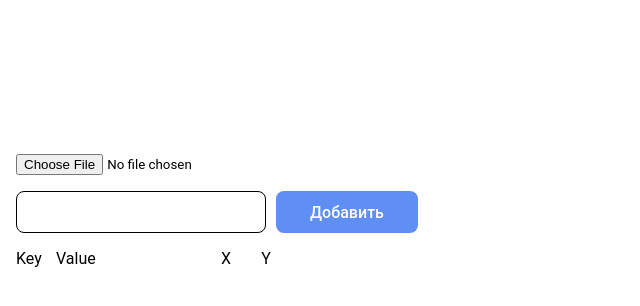
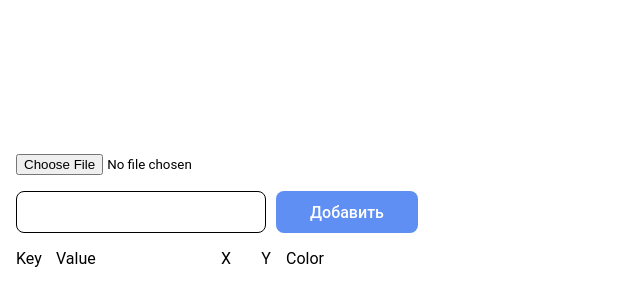
Before and after one commit to artseery/image-template-generator, a Vue app: page / in a window 1280 px wide. Shown: the top 306 px of the page, without its empty margins (0-640 px from the left). Built offline with nearby package versions, Linux system fonts and the light colour scheme.

Commit message:
Add text color change

```diff
--- a/src/App.vue
+++ b/src/App.vue
@@ -5,7 +5,12 @@
     </div>
     <input type="file" @input="inputImage">
     <tools-panel @createTextElement="createTextElement"/>
-    <elements-list :state="state" @removeText="removeText" @updatePosition="updateTextPosition" @updateText="updateTextContent"/>
+    <elements-list :state="state"
+                   @removeText="removeText"
+                   @updatePosition="updateTextPosition"
+                   @updateText="updateTextContent"
+                   @updateColor="updateTextColor"
+    />
   </div>
 </template>
 
@@ -67,8 +72,22 @@ function updateTextPosition(value, key, axis) {
   state.texts[key][axis] = value
 }
 
+/**
+ * Updates text content
+ * @param value {String} - New text content
+ * @param key - Text key
+ */
 function updateTextContent(value, key) {
   state.texts[key].text = value
+}
+
+/**
+ * Updates text color
+ * @param value {String} - New color content
+ * @param key - Text key
+ */
+function updateTextColor(value, key) {
+  state.texts[key].color = value
 }
 
 /**
--- a/src/components/ElementsList.vue
+++ b/src/components/ElementsList.vue
@@ -6,12 +6,14 @@
         <span :class="$style['elements-list-texts-element__value']">Value</span>
         <span :class="$style['elements-list-texts-element__x']">X</span>
         <span :class="$style['elements-list-texts-element__y']">Y</span>
+        <span :class="$style['elements-list-texts-element__color']">Color</span>
       </div>
       <div :class="$style['elements-list-texts-element']" v-for="(element, key) in props.state.texts" :key="key">
         <span :class="$style['elements-list-texts-element__key']">{{ key }}</span>
         <input :class="[$style['elements-list-texts-element__value'], $style['elements-list__input']]" @input="updateText($event, key)" :value="element.text"/>
         <input :class="[$style['elements-list-texts-element__x'], $style['elements-list__input']]" @input="updatePosition($event, key, 'x')" :value="element.x"/>
         <input :class="[$style['elements-list-texts-element__y'], $style['elements-list__input']]" @input="updatePosition($event, key, 'y')" :value="element.y"/>
+        <input :class="[$style['elements-list-texts-element__color'], $style['elements-list__input']]" @input="updateColor($event, key)" :value="element.color"/>
         <span :class="$style['elements-list-texts-element__remove']" @click="$emit('removeText', key)">Remove</span>
       </div>
     </div>
@@ -22,7 +24,7 @@
 import { defineProps, defineEmits } from 'vue';
 
 const props = defineProps(['state'])
-const emit = defineEmits(['updatePosition', 'updateText', 'removeText'])
+const emit = defineEmits(['updatePosition', 'updateText', 'updateColor', 'removeText'])
 
 /**
  * Call to update position of text
@@ -41,6 +43,15 @@ function updatePosition(event, key, axis) {
  */
 function updateText(event, key) {
   emit('updateText', event.target.value, key)
+}
+
+/**
+ * Call to update text color
+ * @param event {Event} - Input event
+ * @param key {Number} - Text key
+ */
+function updateColor(event, key) {
+  emit('updateColor', event.target.value, key)
 }
 </script>
 
```
